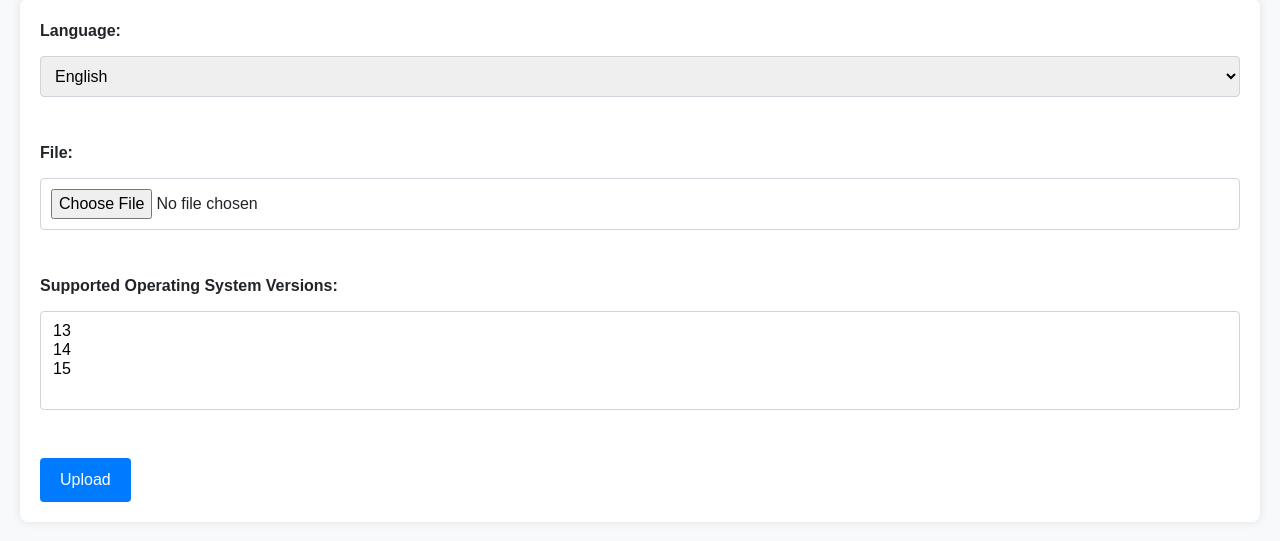
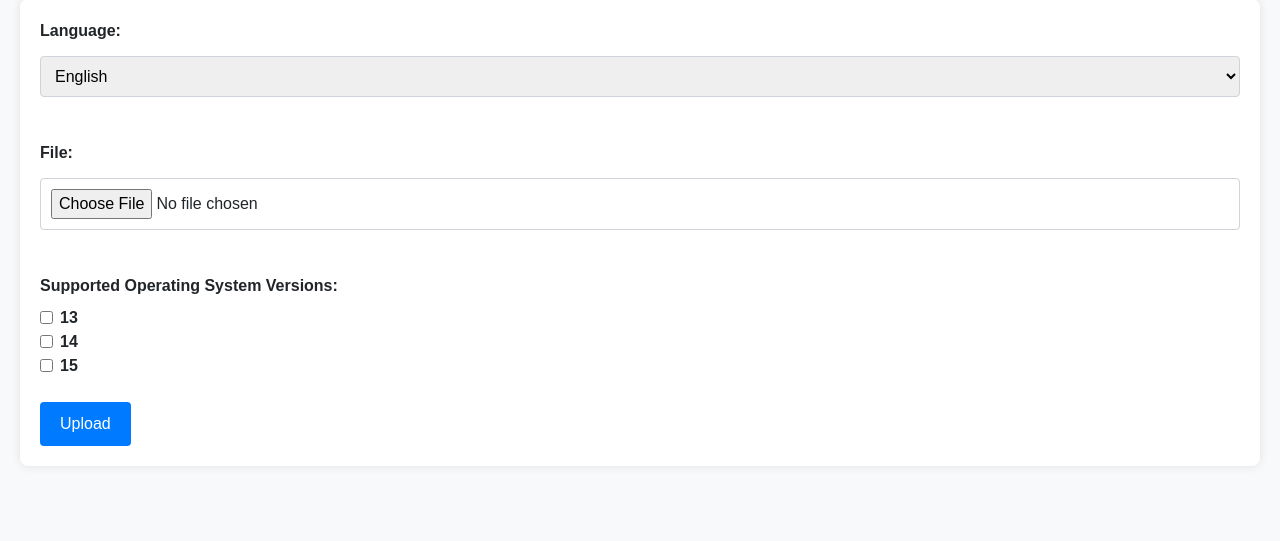
Before and after one commit to camdenwebster/ScreenshotManager, a Flask app: page /upload in a window 1280 px wide. Shown: the part 77-618 px from the top of the page. Run offline with Flask 3, Linux system fonts and the light colour scheme; data comes from the database, SQL or seed files in the repository; some libraries are stand-ins or nearby versions.

Commit message:
Convert multi-select field for os version to be checkboxes instead

```diff
--- a/templates/upload.html
+++ b/templates/upload.html
@@ -63,12 +63,14 @@
             </select><br><br>
             <label for="file">File:</label>
             <input type="file" name="file" id="file" required><br><br>
-            <label for="os_versions">Supported Operating System Versions:</label>
-            <select name="os_versions" id="os_versions" multiple required>
-                {% for os in operating_systems %}
-                <option value="{{ os.id }}">{{ os.version_num }}</option>
-                {% endfor %}
-            </select><br><br>
+            <label for="os_versions">Supported Operating System Versions:</label><br>
+            {% for os in operating_systems %}
+            <div class="form-check">
+                <input class="form-check-input" type="checkbox" name="os_versions" id="os_{{ os.id }}" value="{{ os.id }}">
+                <label class="form-check-label" for="os_{{ os.id }}">{{ os.version_num }}</label>
+            </div>
+            {% endfor %}
+            <br>
             <input type="submit" value="Upload">
         </form>
     </div>
```
Also changed, not shown: templates/settings.html (added).
